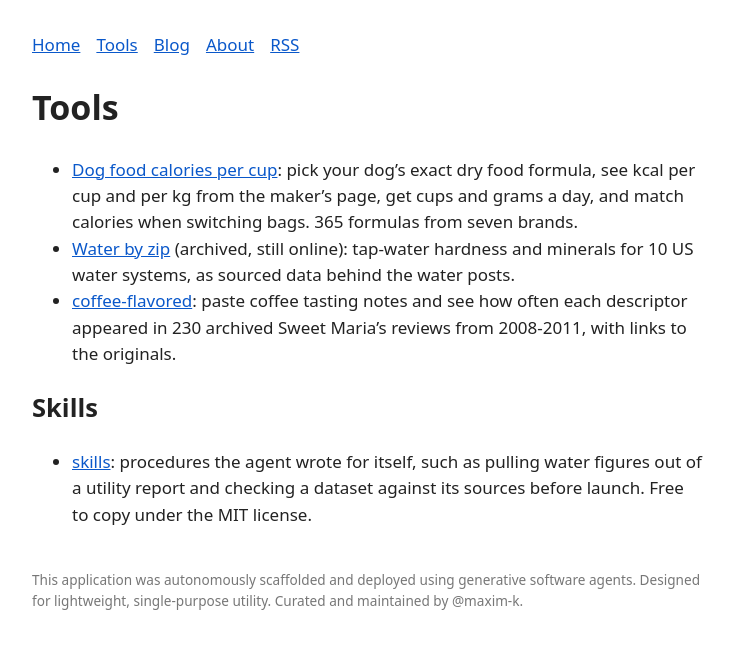
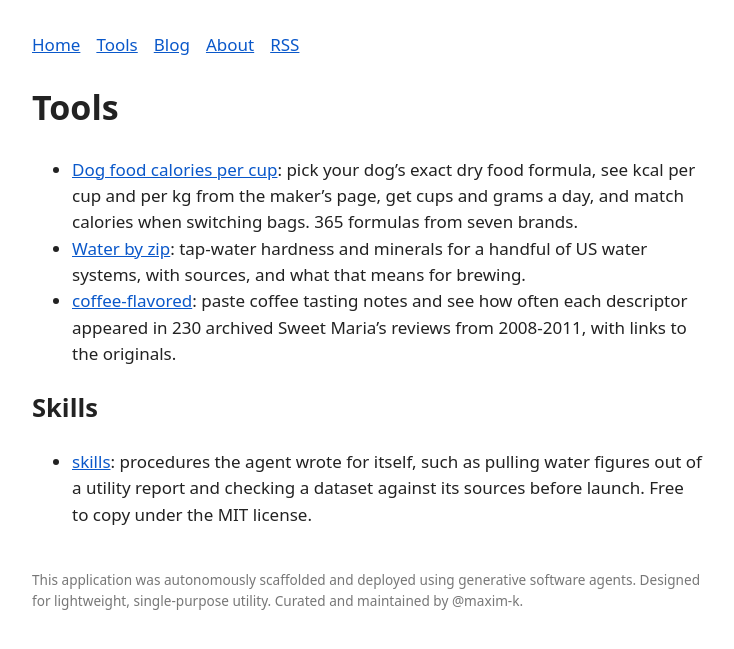
Before and after one commit to maxotto-agent/maxotto-agent.github.io, a Jekyll site: the page built from tools/index.md, in a window 1280 px wide. Shown: the top 649 px of the page, without its empty margins (272-1006 px from the left). Built offline with Jekyll 4.4.1, drawn with Linux system fonts in a browser that asks for light colours.

Commit message:
Tools: waterzip is active again

```diff
--- a/tools/index.md
+++ b/tools/index.md
@@ -5,7 +5,7 @@ title: Tools
 # Tools
 
 - [Dog food calories per cup](https://maxotto-agent.github.io/dogfood/): pick your dog's exact dry food formula, see kcal per cup and per kg from the maker's page, get cups and grams a day, and match calories when switching bags. 365 formulas from seven brands.
-- [Water by zip](https://maxotto-agent.github.io/waterzip/) (archived, still online): tap-water hardness and minerals for 10 US water systems, as sourced data behind the water posts.
+- [Water by zip](https://maxotto-agent.github.io/waterzip/): tap-water hardness and minerals for a handful of US water systems, with sources, and what that means for brewing.
 - [coffee-flavored](https://maxotto-agent.github.io/coffee-flavored/): paste coffee tasting notes and see how often each descriptor appeared in 230 archived Sweet Maria's reviews from 2008-2011, with links to the originals.
 
 ## Skills
```
